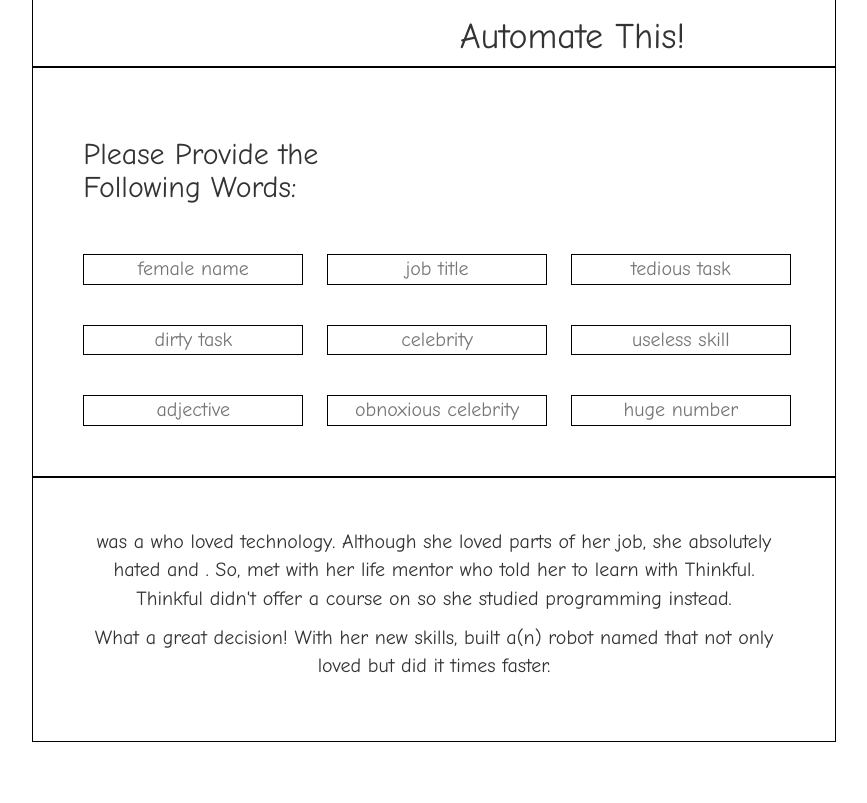
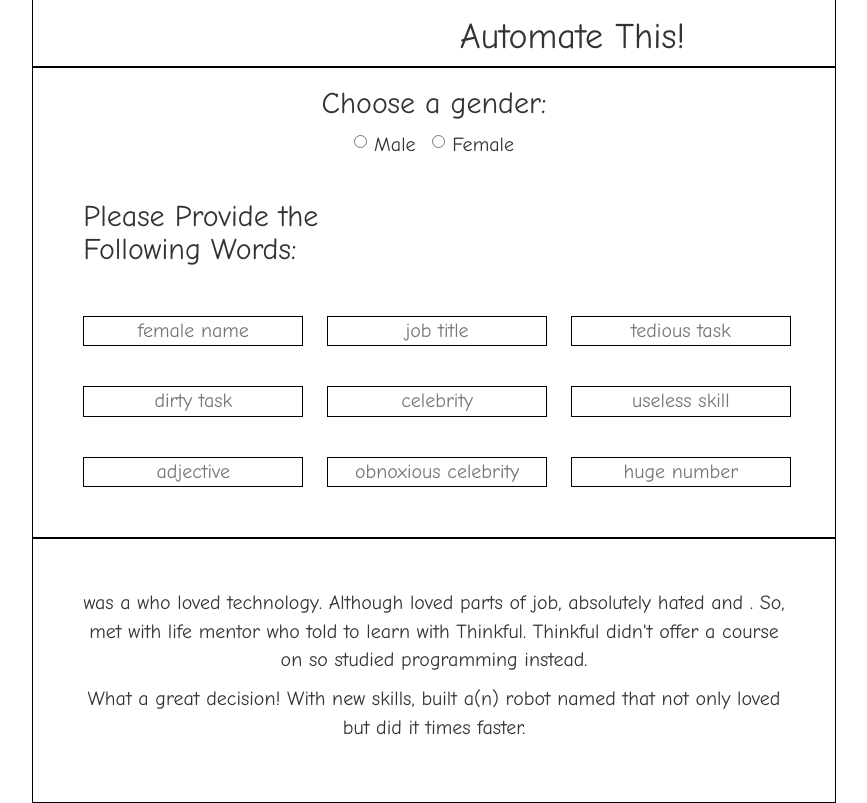
Before and after one commit to crtnywllr/angular-mad-libs, a plain HTML site: page index.html in a window 1280 px wide. Shown: the part 33-836 px from the top of the page, without its empty margins (206-1073 px from the left). Before the commit the page ends 800 px from the top, so only its background shows below. Drawn offline with nearby package versions, Linux system fonts and the light colour scheme.

Commit message:
#2 Add Gender Selection

```diff
--- a/index.html
+++ b/index.html
@@ -22,7 +22,21 @@
                     </div>
                 </div>
             </header>
+            <section class="gender">
+                <div class="col-md-6 col-md-offset-3 text-center">
+                    <h2>Choose a gender:</h2>
+                    <form role="form">
+                        <label class="radio-inline">
+                            <input type="radio" name="gender" id='male' value='female' ng-click="gender.heShe = 'he'; gender.hisHer = 'his'; gender.himHer = 'him'">Male
+                        </label>
+                        <label class="radio-inline">
+                            <input type="radio" name="gender" id='female' value='female' ng-click="gender.heShe = 'she'; gender.hisHer = 'her'; gender.himHer = 'her'">Female
+                        </label>
+                    </form>
+                </div>
+            </section>
             <section class="userInput">
+
                 <div class="row">
                     <div class="col-md-6">
                         <h2>Please Provide the Following Words:</h2>
@@ -63,8 +77,8 @@
                 </div>
             </section>
             <section class="mainText">
-                <p><span class="highlight">{{data.femaleName}}</span> was a <span class="highlight">{{data.jobTitle}}</span> who loved technology. Although she loved parts of her job, she absolutely hated <span class="highlight">{{data.tediousTask}}</span> and <span class="highlight">{{data.dirtyTask}}</span>. So, <span class="highlight">{{data.femaleName}}</span> met with her life mentor <span class="highlight">{{data.celebrity}}</span> who told her to learn <span class="highlight">{{data.uselessSkill}}</span> with Thinkful. Thinkful didn't offer a course on <span class="highlight">{{data.uselessSkill}}</span> so she studied programming instead.</p>
-                <p>What a great decision! With her new skills, <span class="highlight">{{data.femaleName}}</span> built a(n) <span class="highlight">{{data.adjective}}</span> robot named <span class="highlight">{{data.obnoxiousCelebrity}}</span> that not only loved <span class="highlight">{{data.dirtyTask}}</span> but did it <span class="highlight">{{data.hugeNumber | number}}</span> times faster. </p>
+                <p><span class="highlight">{{data.femaleName}}</span> was a <span class="highlight">{{data.jobTitle}}</span> who loved technology. Although {{gender.heShe}} loved parts of {{gender.hisHer}} job, {{gender.heShe}} absolutely hated <span class="highlight">{{data.tediousTask}}</span> and <span class="highlight">{{data.dirtyTask}}</span>. So, <span class="highlight">{{data.femaleName}}</span> met with {{gender.hisHer}} life mentor <span class="highlight">{{data.celebrity}}</span> who told {{gender.himHer}} to learn <span class="highlight">{{data.uselessSkill}}</span> with Thinkful. Thinkful didn't offer a course on <span class="highlight">{{data.uselessSkill}}</span> so {{gender.heShe}} studied programming instead.</p>
+                <p>What a great decision! With {{gender.hisHer}} new skills, <span class="highlight">{{data.femaleName}}</span> built a(n) <span class="highlight">{{data.adjective}}</span> robot named <span class="highlight">{{data.obnoxiousCelebrity}}</span> that not only loved <span class="highlight">{{data.dirtyTask}}</span> but did it <span class="highlight">{{data.hugeNumber | number}}</span> times faster. </p>
 
             </section>
         </div>
--- a/myApp.js
+++ b/myApp.js
@@ -1,4 +1,6 @@
 angular.module('myApp', [])
     .controller("myCtrl", function ($scope) {
         $scope.data = {};
+
+        $scope.gender = {};
     });
--- a/style.css
+++ b/style.css
@@ -67,7 +67,7 @@ Content styles (Main Module)
 
 .userInput h2 {
     text-align: left;
-    margin-top: 2rem;
+    margin-top: 4rem;
 }
 
 .userInput input {
```
